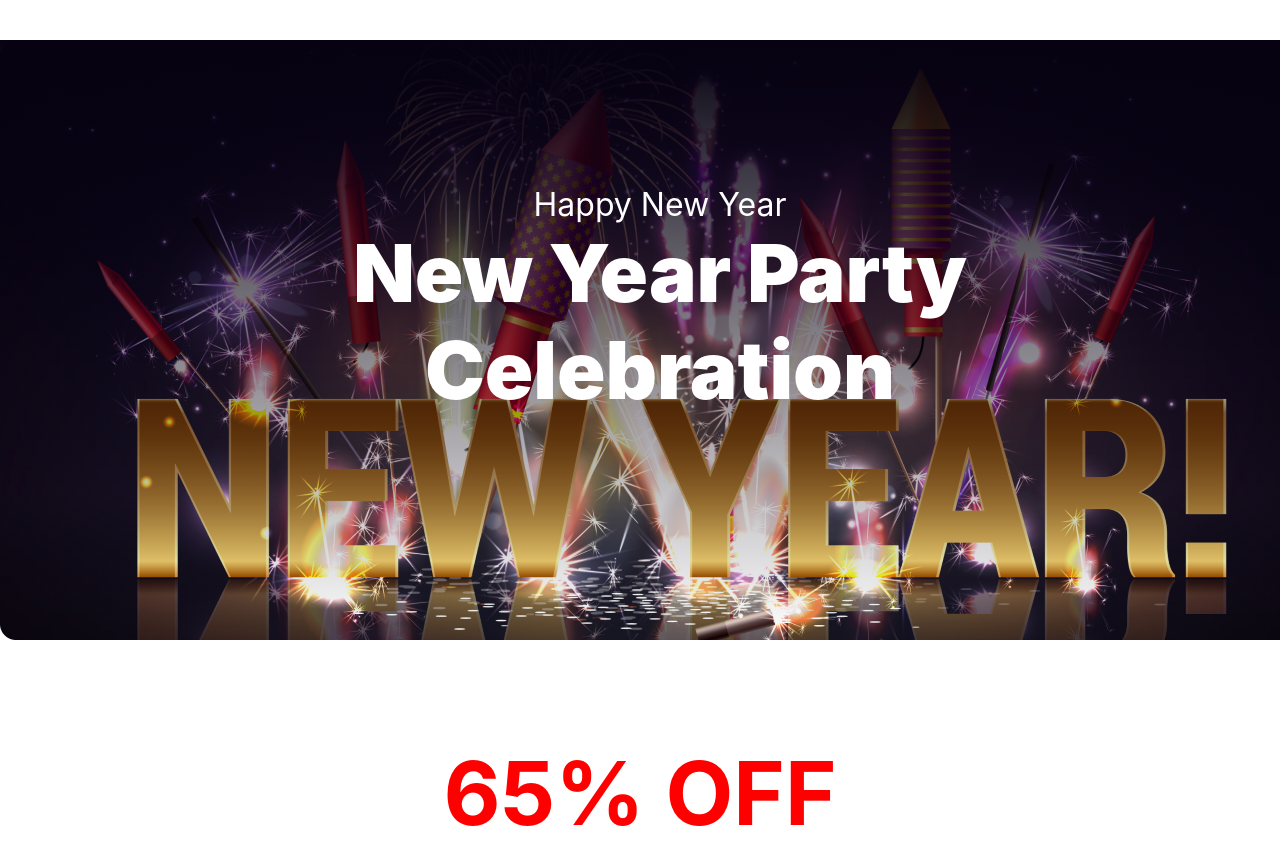
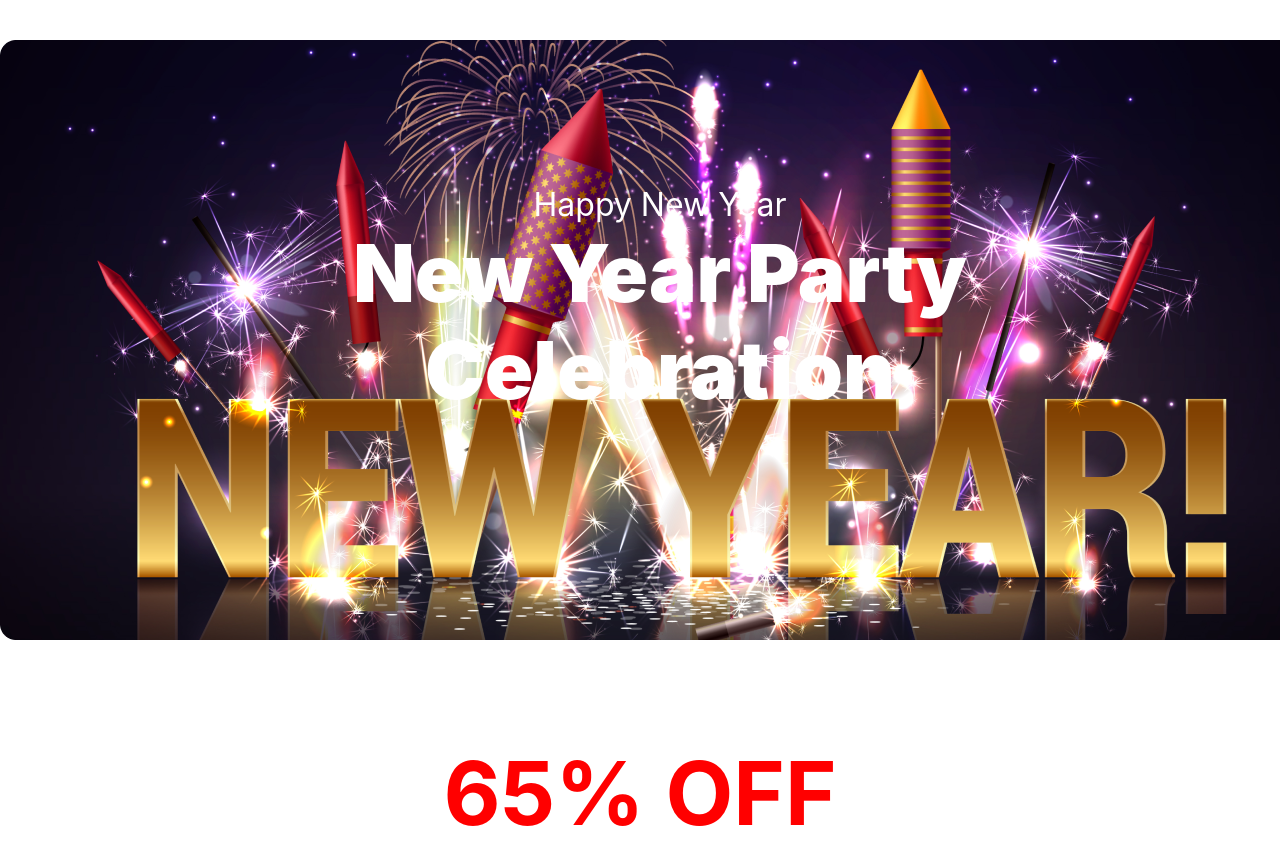
Before and after one commit to SadekinSami/new-website, a plain HTML site: page index.html in a window 1280 px wide. Shown: the top 849 px of the page. Drawn offline with Linux system fonts and the light colour scheme.

Commit message:
image update

```diff
--- a/style.css
+++ b/style.css
@@ -8,7 +8,7 @@ body {
 }
 /* heading style */
 .container{
-    background-image: linear-gradient(180deg, #070211 0%, rgba(7, 2, 17, 0.00) 100%),  url(images/resources/Banner\ Image.png);
+background-image: url(images/resources/Banner\ Image.png);
     width: 1320px;
     height: 600px;
     background-repeat: no-repeat;
```
